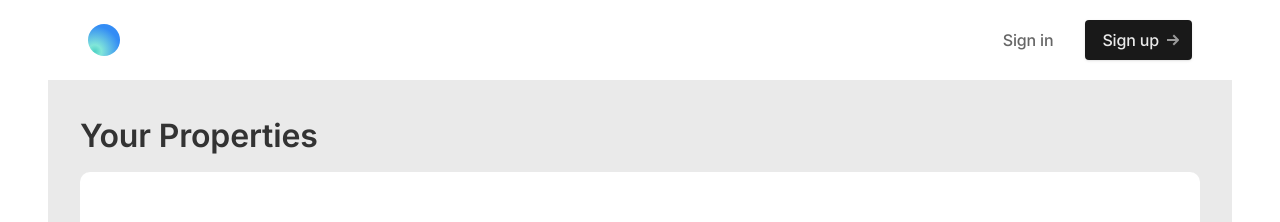
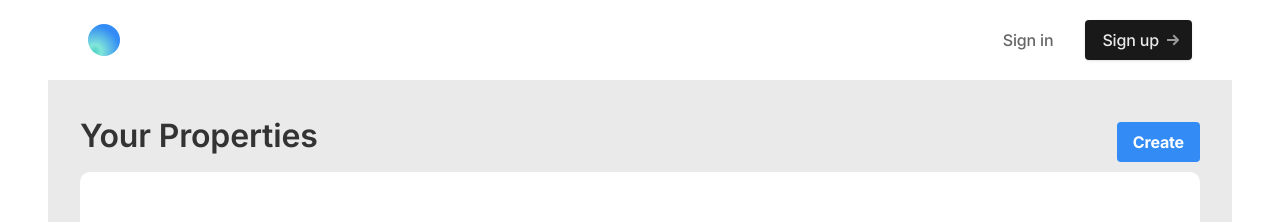
Before and after one commit to Archit1706/nitr-frontend, a Next.js app: page /broker/properties in a window 1280 px wide. Shown: the top 222 px of the page. Built offline with nearby package versions, Linux system fonts and the light colour scheme; no server answers.

Commit message:
added create btn in /broker/prop

```diff
--- a/app/broker/properties/page.tsx
+++ b/app/broker/properties/page.tsx
@@ -109,7 +109,19 @@ const CreateProperty = (props: Props) => {
             <div
                 className='flex flex-col justify-center items-center w-full bg-gray-200 p-4 md:p-8'
             >
-                <h1 className='text-3xl font-semibold self-start text-gray-800 mb-3'>Your Properties</h1>
+                <div
+                    className='flex justify-between items-center w-full'
+                >
+                    <h1 className='text-3xl font-semibold self-start text-gray-800 mb-3'>Your Properties</h1>
+                    <button
+                    onClick={()=>{
+                        router.push("/broker/create")
+                    }}
+                    className='bg-blue-500 hover:bg-blue-700 text-white font-bold py-2 px-4 rounded'
+                    >
+                        Create
+                    </button>
+                </div>
                 <div className=" bg-white rounded-[10px] flex flex-col w-full items-center justify-between md:p-10 max-h-screen overflow-y-scroll noscr">
                     <div className="container mx-auto px-4 sm:px-8">
                         <div className="py-8">
@@ -145,10 +157,10 @@ const CreateProperty = (props: Props) => {
                                                                     <div className="flex-shrink-0 w-6 h-6">
                                                                         <FaHouseCircleCheck className="w-full h-full rounded-full" />
                                                                     </div>
-                                                                    <div className="ml-3"
-                                                                    onClick={()=>{
-                                                                        router.push(`/properties/${property._id}`)
-                                                                    }}
+                                                                    <div className="ml-3 cursor-pointer font-semibold"
+                                                                        onClick={() => {
+                                                                            router.push(`/client/properties/${property._id}`)
+                                                                        }}
                                                                     >
                                                                         <p className="text-gray-900 whitespace-no-wrap">
                                                                             {property.title}
```
